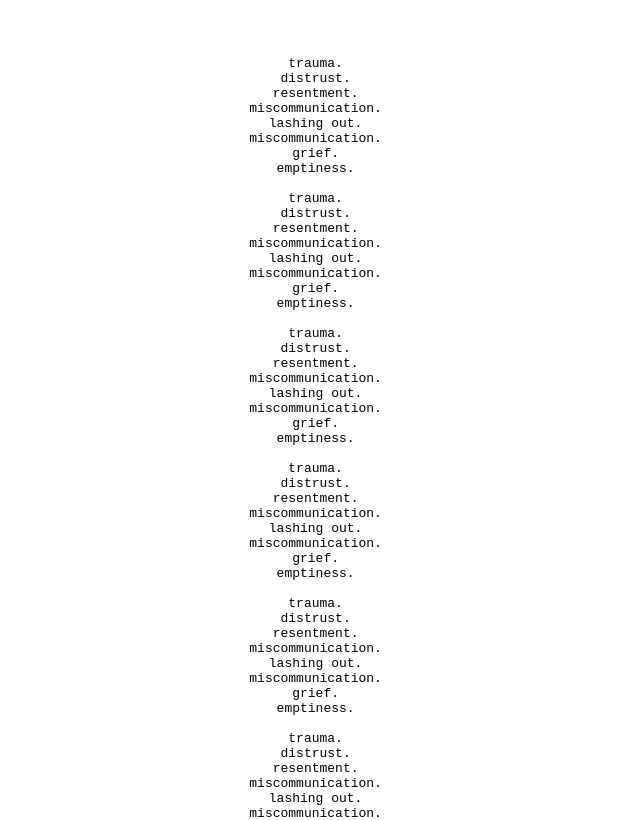
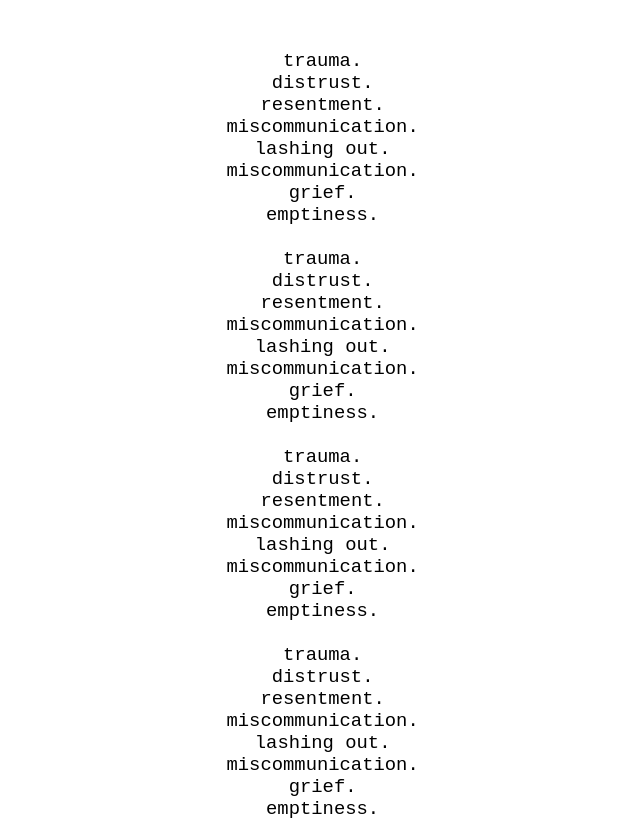
Before and after one commit to aphan-hub/aphan-hub, a plain HTML site: page hardships3.html in a window 1280 px wide. Shown: the top 820 px of the page, without its empty margins (340-980 px from the left). Drawn offline with Linux system fonts and the light colour scheme.

Commit message:
Update hardships3.html

```diff
--- a/hardships3.html
+++ b/hardships3.html
@@ -5,7 +5,7 @@
 </head>
 <body>
 <pre>
-    <p style="text-align:center;">
+    <div style="text-align:center;font-size:145%">
     trauma.
     distrust.
     resentment.
@@ -76,7 +76,7 @@
 
 
 
-</p>
+</div>
 
 </pre>
     </body>
```
